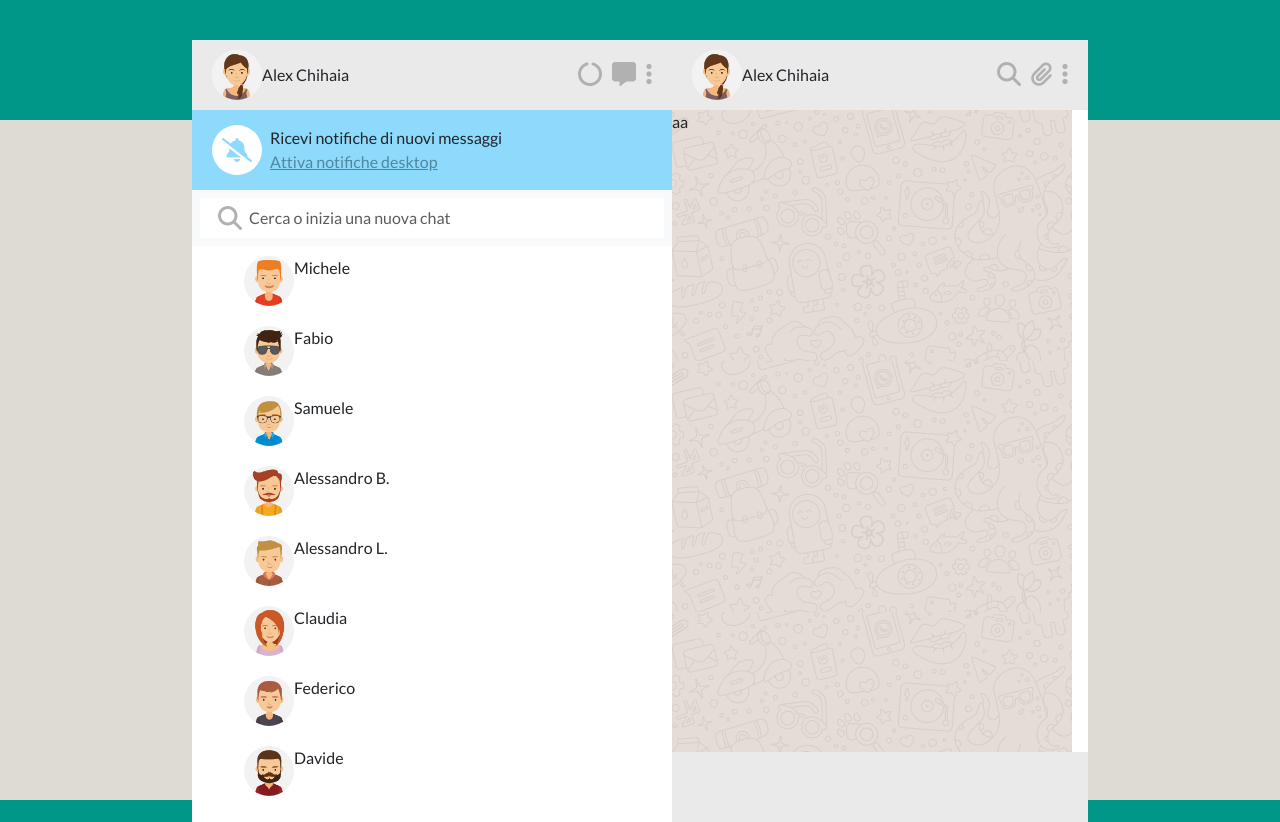
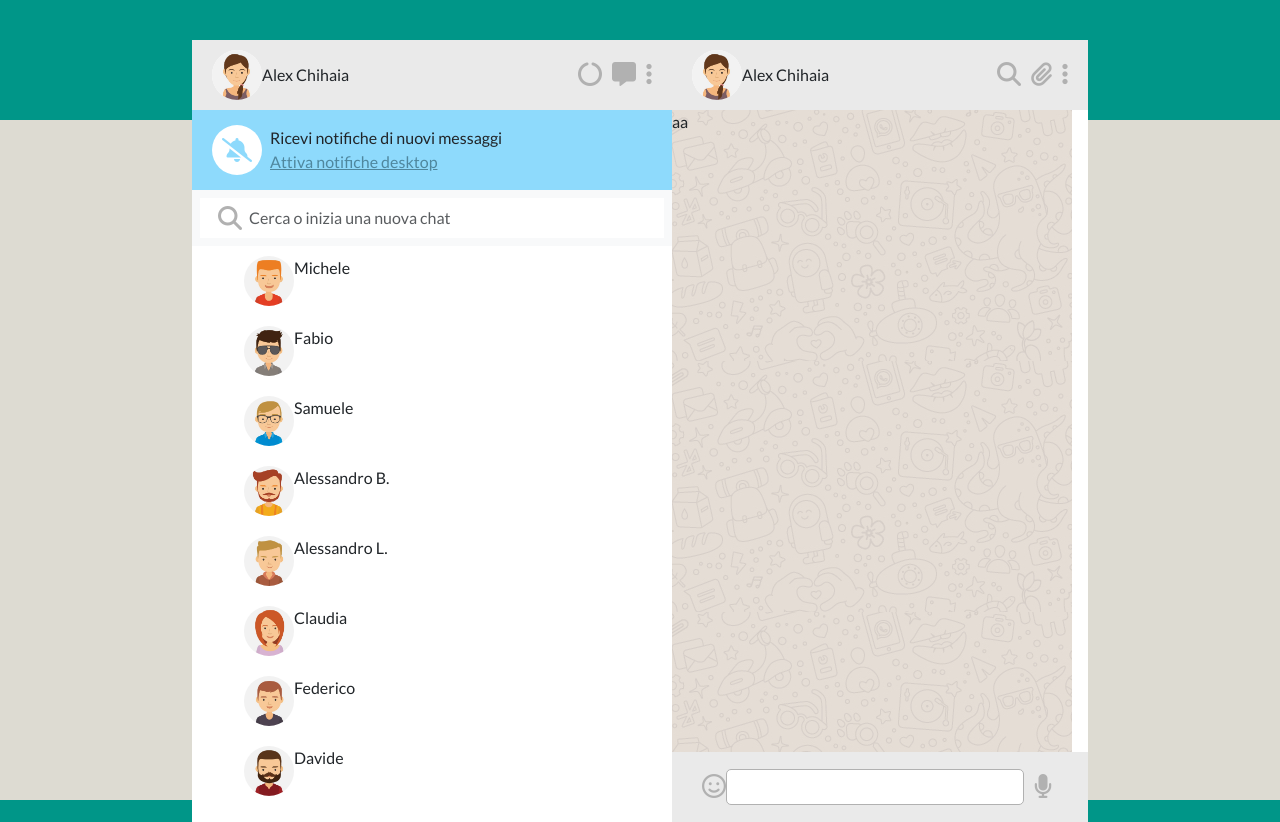
Before and after one commit to AlexChihaia/vue-boolzapp, a plain HTML site: page milestone1/index.html in a window 1280 px wide. Drawn offline with nearby package versions, Linux system fonts and the light colour scheme.

Commit message:
feat: milestone 1

```diff
--- a/milestone1/css/style.css
+++ b/milestone1/css/style.css
@@ -28,7 +28,6 @@ body {
 
 .ac-container {
     width: 70%;
-    height: 90%;
     max-height: 850px;
     margin: auto;
     background-color: #ffffff;
@@ -47,7 +46,6 @@ body {
 }
 
 .profile-bar {
-
     padding: 10px 20px;
 }
 
@@ -91,6 +89,26 @@ body {
 
 .message-bar {
     height: 70px;
+    width: 100%;
+}
+
+.ac-message-input {
+    width: 80%;
+}
+
+.ac-input {
+    width: 100%;
+    border: 1px solid #b1b1b1;
+    border-radius: 5px;
+    padding: 5px 0;
+}
+
+.emoji {
+    padding-left: 20px;
+}
+
+.audio-message {
+    padding-right: 36px;
 }
 
 a {
--- a/milestone1/index.html
+++ b/milestone1/index.html
@@ -71,7 +71,7 @@
                 </div>
                 <!-- /notifications -->
                 <!-- search bar -->
-                <div class=" ac-input input-group px-2 py-2 bg-light ">
+                <div class=" input-group px-2 py-2 bg-light ">
                     <span class="input-group-text p-2 bg-white rounded-0 border-0"><i
                             class="fa-solid fa-magnifying-glass"></i></span>
                     <input type="search" class="form-control ps-0 shadow-none bg-white border-0 rounded-0"
@@ -125,7 +125,17 @@
                 <div class="message-body me-3">
                     aa
                 </div>
-                <div class="message-bar beige-bar">
+                <div class="message-bar beige-bar d-flex justify-content-between align-items-center">
+                    <div class="emoji">
+                        <i class='fa-regular fa-face-smile'></i>
+                    </div>
+                    <div class="ac-message-input">
+                        <input type="text" class="ac-input">
+
+                    </div>
+                    <div class="audio-message">
+                        <i class='fa-solid fa-microphone'></i>
+                    </div>
 
                 </div>
             </div>
```
